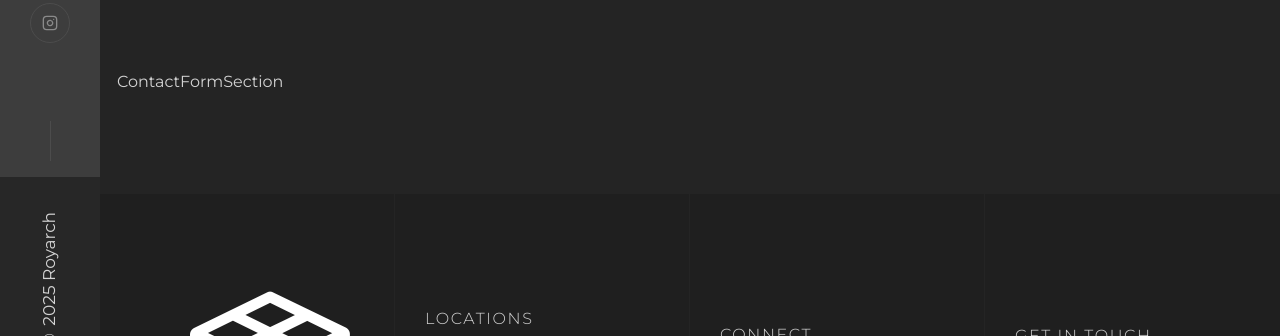
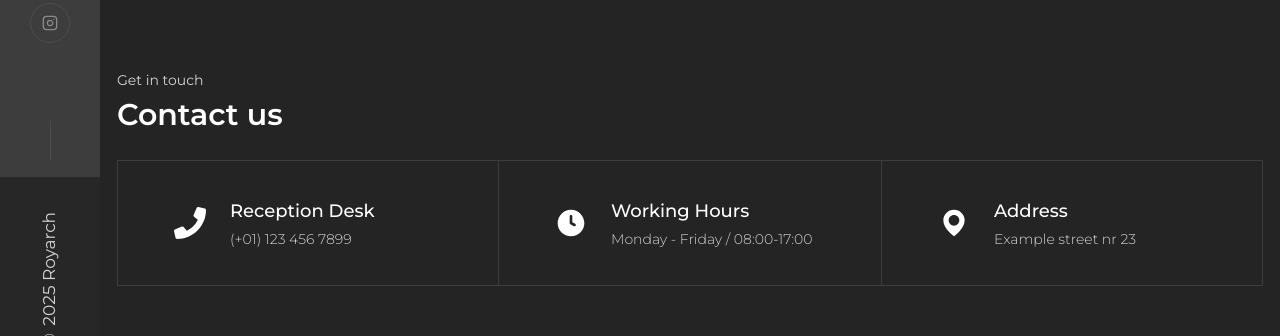
Before and after one commit to nur-it/royarch, a Next.js app: page /contact in a window 1280 px wide. Shown: the part 414-750 px from the top of the page. Built offline with nearby package versions, Linux system fonts and the light colour scheme; a web font is replaced by a local one.

Commit message:
added contact details information

```diff
--- a/src/components/sections/contact/contact-form.jsx
+++ b/src/components/sections/contact/contact-form.jsx
@@ -1,7 +1,64 @@
+import { ClockIcon, MapIcon, PhoneIcon2 } from "@/components/shared/svgs";
+
+const infoCards = [
+  {
+    icon: <PhoneIcon2 className="h-8 w-8 text-white" strokeWidth={1.5} />,
+    title: "Reception Desk",
+    description: "(+01) 123 456 7899",
+  },
+  {
+    icon: <ClockIcon className="h-8 w-8 text-white" strokeWidth={1.5} />,
+    title: "Working Hours",
+    description: "Monday - Friday / 08:00-17:00",
+  },
+  {
+    icon: <MapIcon className="h-8 w-8 text-white" strokeWidth={1.5} />,
+    title: "Address",
+    description: "Example street nr 23",
+  },
+];
+
+function InfoCard({ icon, title, description, className = "" }) {
+  return (
+    <div
+      className={`border-darker flex items-center gap-6 border px-14 py-9 lg:px-10 xl:px-14 ${className}`}
+    >
+      <div className="flex-shrink-0">{icon}</div>
+      <div>
+        <h3 className="mb-1 text-lg font-medium text-white">{title}</h3>
+        <p className="text-sm font-light text-white/80">{description}</p>
+      </div>
+    </div>
+  );
+}
+
 const ContactFormSection = () => {
   return (
     <section className="bg-midnight py-8 lg:py-25 2xl:py-[140px]">
-      <div className="container_fluid">ContactFormSection</div>
+      <div className="container_fluid">
+        <div className="mb-6">
+          <p className="mb-1 text-sm">Get in touch</p>
+          <h2 className="text-3xl leading-[42px] font-semibold text-white">
+            Contact us
+          </h2>
+        </div>
+
+        {/* address contact information */}
+
+        <div className="grid grid-cols-1 gap-6 lg:grid-cols-3 lg:gap-0">
+          {infoCards.map((card, index) => {
+            // Auto apply special border for middle card in desktop
+            let borderClass = "";
+            if (infoCards.length > 1 && index === 1) {
+              borderClass = "lg:border-x-0 lg:border-y";
+            }
+
+            return <InfoCard key={index} {...card} className={borderClass} />;
+          })}
+        </div>
+
+        {/* contact form */}
+      </div>
     </section>
   );
 };
--- a/src/components/shared/svgs.jsx
+++ b/src/components/shared/svgs.jsx
@@ -130,3 +130,57 @@ export const ProjectIcon = ({ className, ...props }) => {
     </svg>
   );
 };
+
+export const PhoneIcon2 = ({ className, ...props }) => {
+  return (
+    <svg
+      {...props}
+      className={className}
+      xmlns="http://www.w3.org/2000/svg"
+      width={512}
+      height={512}
+      viewBox="0 0 512 512"
+    >
+      <path
+        fill="currentColor"
+        d="m493.4 24.6l-104-24c-11.3-2.6-22.9 3.3-27.5 13.9l-48 112c-4.2 9.8-1.4 21.3 6.9 28l60.6 49.6c-36 76.7-98.9 140.5-177.2 177.2l-49.6-60.6c-6.8-8.3-18.2-11.1-28-6.9l-112 48C3.9 366.5-2 378.1.6 389.4l24 104C27.1 504.2 36.7 512 48 512c256.1 0 464-207.5 464-464c0-11.2-7.7-20.9-18.6-23.4"
+      ></path>
+    </svg>
+  );
+};
+
+export const ClockIcon = ({ className, ...props }) => {
+  return (
+    <svg
+      {...props}
+      className={className}
+      xmlns="http://www.w3.org/2000/svg"
+      width={24}
+      height={24}
+      viewBox="0 0 24 24"
+    >
+      <path
+        fill="currentColor"
+        d="M12 2C6.5 2 2 6.5 2 12s4.5 10 10 10s10-4.5 10-10S17.5 2 12 2m3.5 12c-.3.5-.9.6-1.4.4l-2.6-1.5c-.3-.2-.5-.5-.5-.9V7c0-.6.4-1 1-1s1 .4 1 1v4.4l2.1 1.2c.5.3.6.9.4 1.4"
+      ></path>
+    </svg>
+  );
+};
+
+export const MapIcon = ({ className, ...props }) => {
+  return (
+    <svg
+      {...props}
+      className={className}
+      xmlns="http://www.w3.org/2000/svg"
+      width={24}
+      height={24}
+      viewBox="0 0 24 24"
+    >
+      <path
+        fill="currentColor"
+        d="M12 2C7.589 2 4 5.589 4 9.995C3.971 16.44 11.696 21.784 12 22c0 0 8.029-5.56 8-12c0-4.411-3.589-8-8-8m0 12c-2.21 0-4-1.79-4-4s1.79-4 4-4s4 1.79 4 4s-1.79 4-4 4"
+      ></path>
+    </svg>
+  );
+};
```
